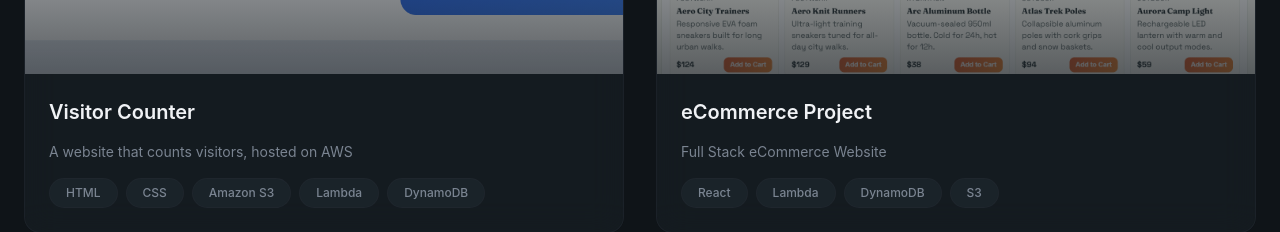
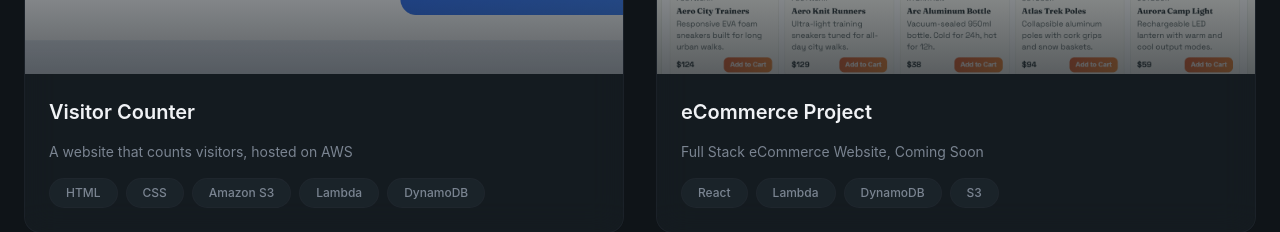
Before and after one commit to Colby-Patterson2/dev-portfolio, a React (Vite) app: page / in a window 1280 px wide. Shown: the part 2999-3231 px from the top of the page. Built offline with nearby package versions, Linux system fonts and the light colour scheme.

Commit message:
Projects update

```diff
--- a/src/sections/Projects.jsx
+++ b/src/sections/Projects.jsx
@@ -11,10 +11,10 @@ const projects = [
     },
     {
         title: "eCommerce Project",
-        description: "Full Stack eCommerce Website",
+        description: "Full Stack eCommerce Website, Coming Soon",
         image: "/demo-ecommerce-project.png",
         tags: ["React", "Lambda", "DynamoDB", "S3"],
-        link: "https://main.d1ej2ddlmi7wbb.amplifyapp.com/",
+        link: "#",
         github: "#",
     },
     {
```
